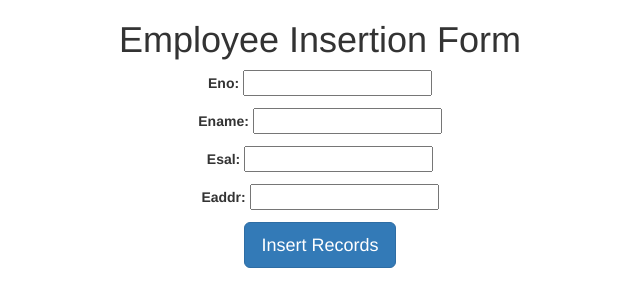
After one commit to sivaram1511/crudfbvdjangoproject, a Django app: page /create/ in a window 1280 px wide. The commit adds this page. Shown: the top 307 px of the page, without its empty margins (320-960 px from the left). Run offline with Django 3.2, Linux system fonts and the light colour scheme; some libraries are stand-ins or nearby versions.

Commit message:
insert the employee records

```diff
--- a/crudfbvdjangoproject/urls.py
+++ b/crudfbvdjangoproject/urls.py
@@ -19,4 +19,5 @@ from testapp import views
 urlpatterns = [
     path('admin/', admin.site.urls),
     path('',views.retrieve_view),
+    path('create/',views.create_view),
 ]
--- /dev/null
+++ b/testapp/forms.py
@@ -0,0 +1,6 @@
+from django import forms
+from testapp.models import Employee
+class EmployeeForm(forms.ModelForm):
+    class Meta:
+        model=Employee
+        fields='__all__'
--- /dev/null
+++ b/testapp/templates/testapp/create.html
@@ -0,0 +1,10 @@
+<!DOCTYPE html>
+{%extends 'testapp/base.html'%}
+ {%block body_block%}
+    <h1>Employee Insertion Form</h1>
+     <form method="post">
+        {{form.as_p}}
+        {%csrf_token%}
+        <input type="submit" class ="btn btn-primary btn-lg" value="Insert Records">
+     </form>
+ {%endblock%}
--- a/testapp/templates/testapp/index.html
+++ b/testapp/templates/testapp/index.html
@@ -19,7 +19,8 @@
         <td> <a href="#">Update</a><a href="#">Delete</a></td>
       </tr>
       {%endfor%}
-     </table>
+     </table><br><br>
+     <a href="/create" class='btn btn-success btn-lg'>Insert New Employee</a>
    {%endblock%}
 
 
--- a/testapp/views.py
+++ b/testapp/views.py
@@ -1,6 +1,15 @@
-from django.shortcuts import render
+from django.shortcuts import render,redirect
 from testapp.models import Employee
+from testapp.forms import EmployeeForm
 # Create your views here.
 def retrieve_view(request):
     employees=Employee.objects.all()
     return render(request,'testapp/index.html',{"employees":employees})
+def create_view(request):
+    form=EmployeeForm()
+    if request.method=='POST':
+       form=EmployeeForm(request.POST)
+       if form.is_valid():
+          form.save()
+          return redirect('/')
+    return render(request,"testapp/create.html",{"form":form})
```
Also changed, not shown: db.sqlite3.
